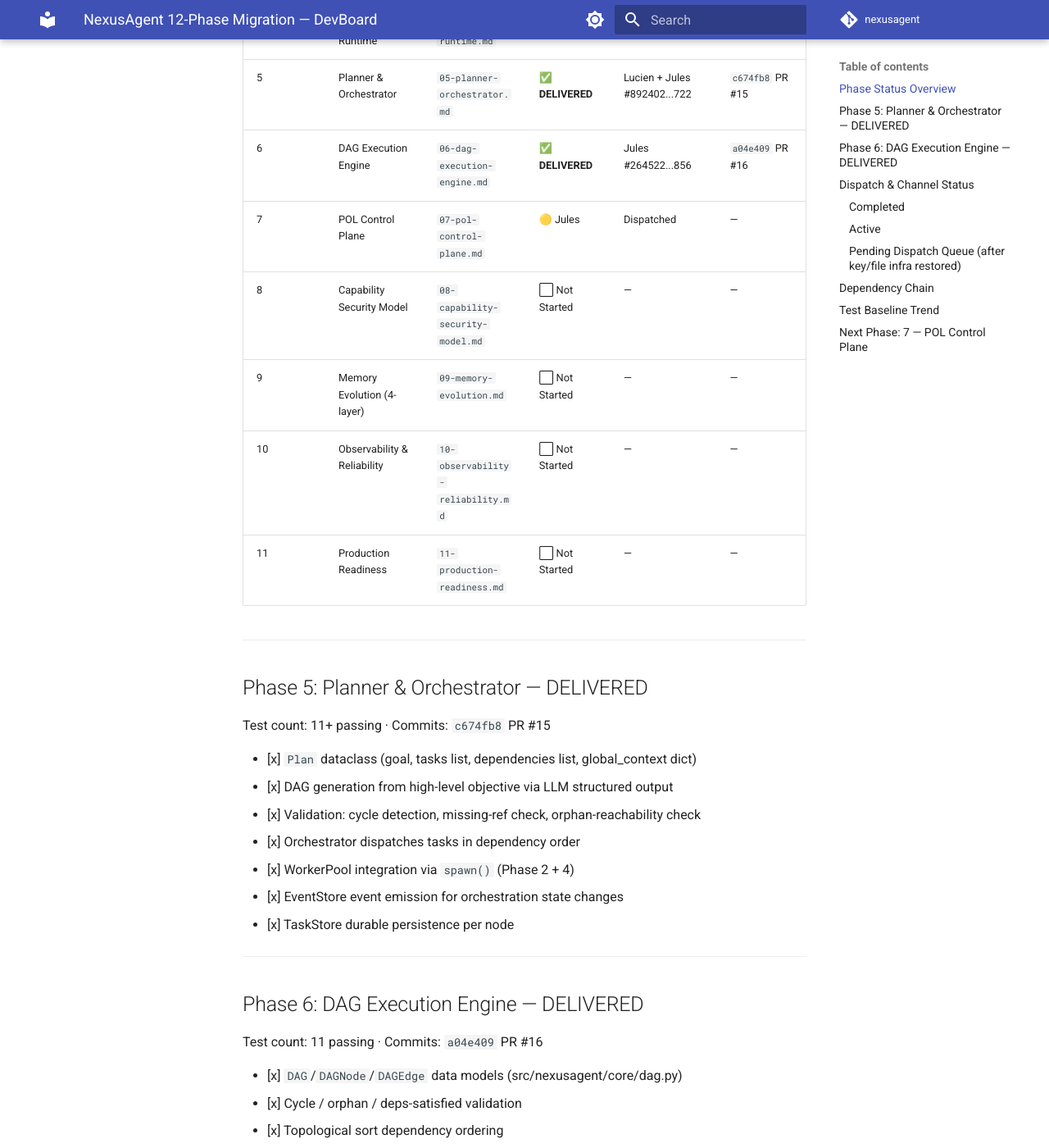
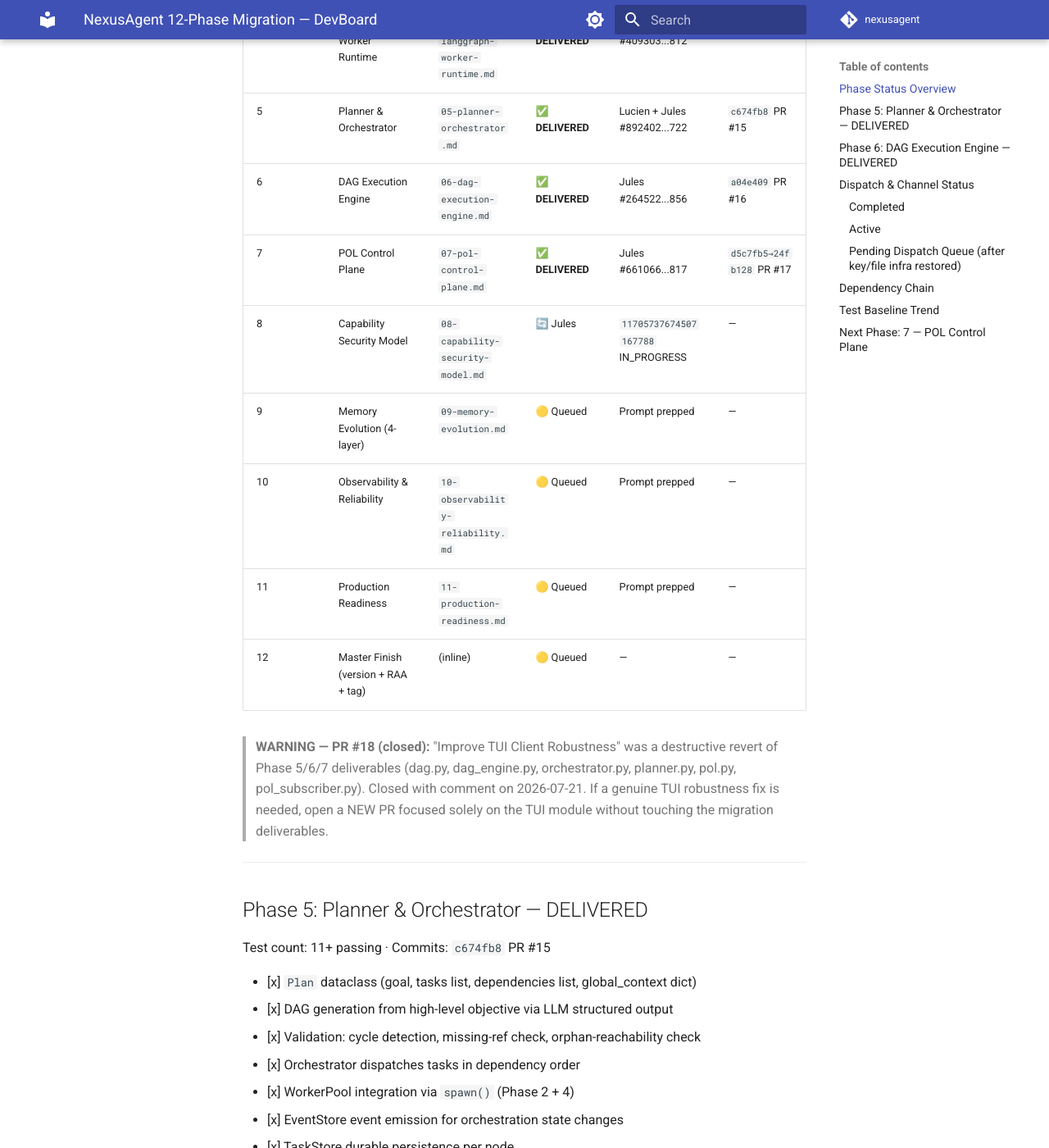
Before and after one commit to stephanos8926-lgtm/NexusAgent, an MkDocs documentation site: the page built from docs/devboard/README.md, in a window 1280 px wide and 1400 px high, scrolled down 720 px. Shown: the whole window at 82% size. Built offline with MkDocs 1.6.1 and Material for MkDocs 9.7.7, drawn with Linux system fonts in a browser that asks for light colours; comment, search, counter and statistics services are not loaded; the version menu is left out.

Commit message:
docs(devboard): Phase 7 delivered, Phase 8 in flight (Jules), PR #18 closed warning

```diff
--- a/docs/devboard/README.md
+++ b/docs/devboard/README.md
@@ -17,11 +17,18 @@
 | 4 | LangGraph Worker Runtime | `04-langgraph-worker-runtime.md` | ✅ **DELIVERED** | Lucien + Jules #409303...812 | PR #13 |
 | 5 | Planner & Orchestrator | `05-planner-orchestrator.md` | ✅ **DELIVERED** | Lucien + Jules #892402...722 | `c674fb8` PR #15 |
 | 6 | DAG Execution Engine | `06-dag-execution-engine.md` | ✅ **DELIVERED** | Jules #264522...856 | `a04e409` PR #16 |
-| 7 | POL Control Plane | `07-pol-control-plane.md` | 🟡 Jules | Dispatched | — |
-| 8 | Capability Security Model | `08-capability-security-model.md` | ⬜ Not Started | — | — |
-| 9 | Memory Evolution (4-layer) | `09-memory-evolution.md` | ⬜ Not Started | — | — |
-| 10 | Observability & Reliability | `10-observability-reliability.md` | ⬜ Not Started | — | — |
-| 11 | Production Readiness | `11-production-readiness.md` | ⬜ Not Started | — | — |
+| 7 | POL Control Plane | `07-pol-control-plane.md` | ✅ **DELIVERED** | Jules #661066...817 | `d5c7fb5→24fb128` PR #17 |
+| 8 | Capability Security Model | `08-capability-security-model.md` | 🔄 Jules | `11705737674507167788` IN_PROGRESS | — |
+| 9 | Memory Evolution (4-layer) | `09-memory-evolution.md` | 🟡 Queued | Prompt prepped | — |
+| 10 | Observability & Reliability | `10-observability-reliability.md` | 🟡 Queued | Prompt prepped | — |
+| 11 | Production Readiness | `11-production-readiness.md` | 🟡 Queued | Prompt prepped | — |
+| 12 | Master Finish (version + RAA + tag) | (inline) | 🟡 Queued | — | — |
+
+> **WARNING — PR #18 (closed):** "Improve TUI Client Robustness" was a destructive
+> revert of Phase 5/6/7 deliverables (dag.py, dag_engine.py, orchestrator.py,
+> planner.py, pol.py, pol_subscriber.py). Closed with comment on 2026-07-21. If a
+> genuine TUI robustness fix is needed, open a NEW PR focused solely on the TUI
+> module without touching the migration deliverables.
 
 ---
 
```
